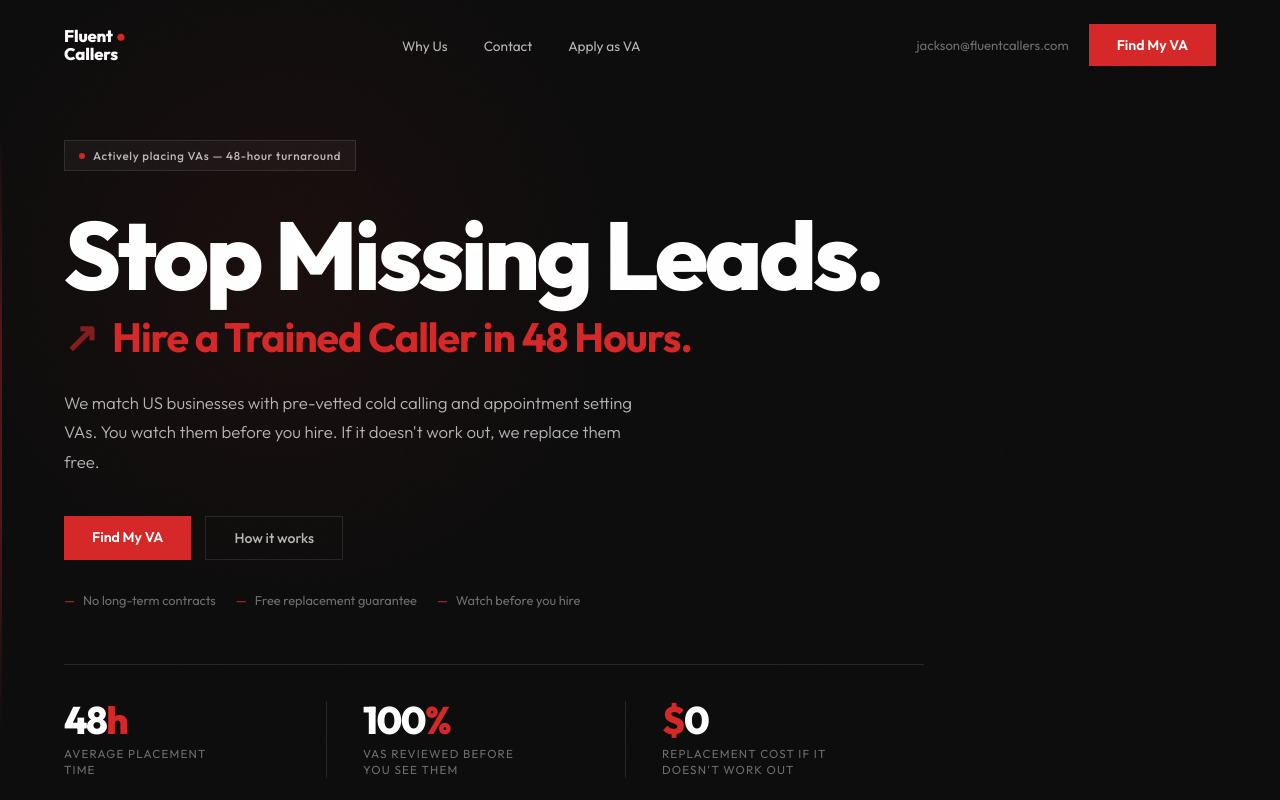
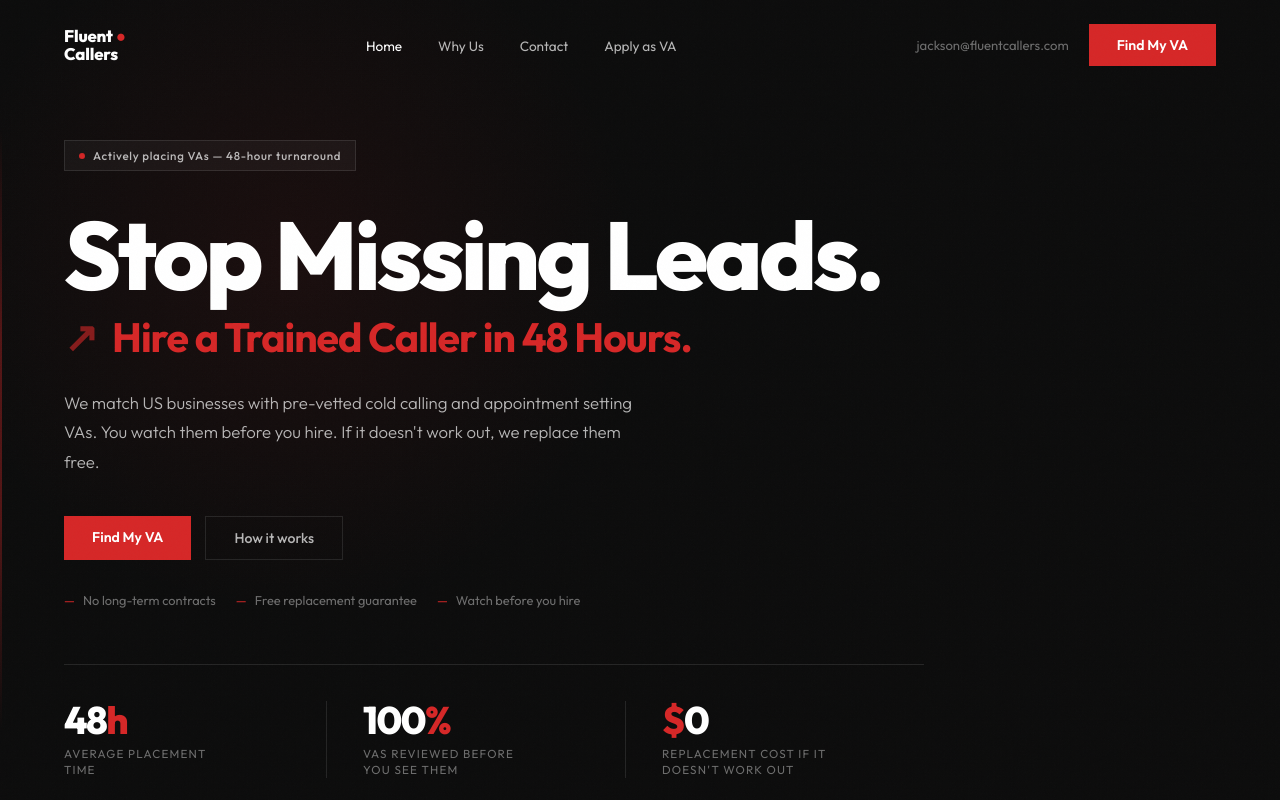
Before and after one commit to abdullahtawfikk/fluentcallers, a Next.js app: page / in a window 1280 px wide. Shown: the top 800 px of the page. Built offline with nearby package versions, Linux system fonts and the light colour scheme.

Commit message:
Add Home link to desktop and mobile nav

```diff
--- a/components/Nav.tsx
+++ b/components/Nav.tsx
@@ -24,6 +24,7 @@ export default function Nav() {
           <span className="nav-logo-line">Callers</span>
         </Link>
         <ul className="nav-center">
+          <li><Link href="/" className={pathname === '/' ? 'active' : ''}>Home</Link></li>
           <li><Link href="/why" className={pathname === '/why' ? 'active' : ''}>Why Us</Link></li>
           <li><Link href="/contact" className={pathname === '/contact' ? 'active' : ''}>Contact</Link></li>
           <li><Link href="/apply" className={pathname === '/apply' ? 'active' : ''}>Apply as VA</Link></li>
```
